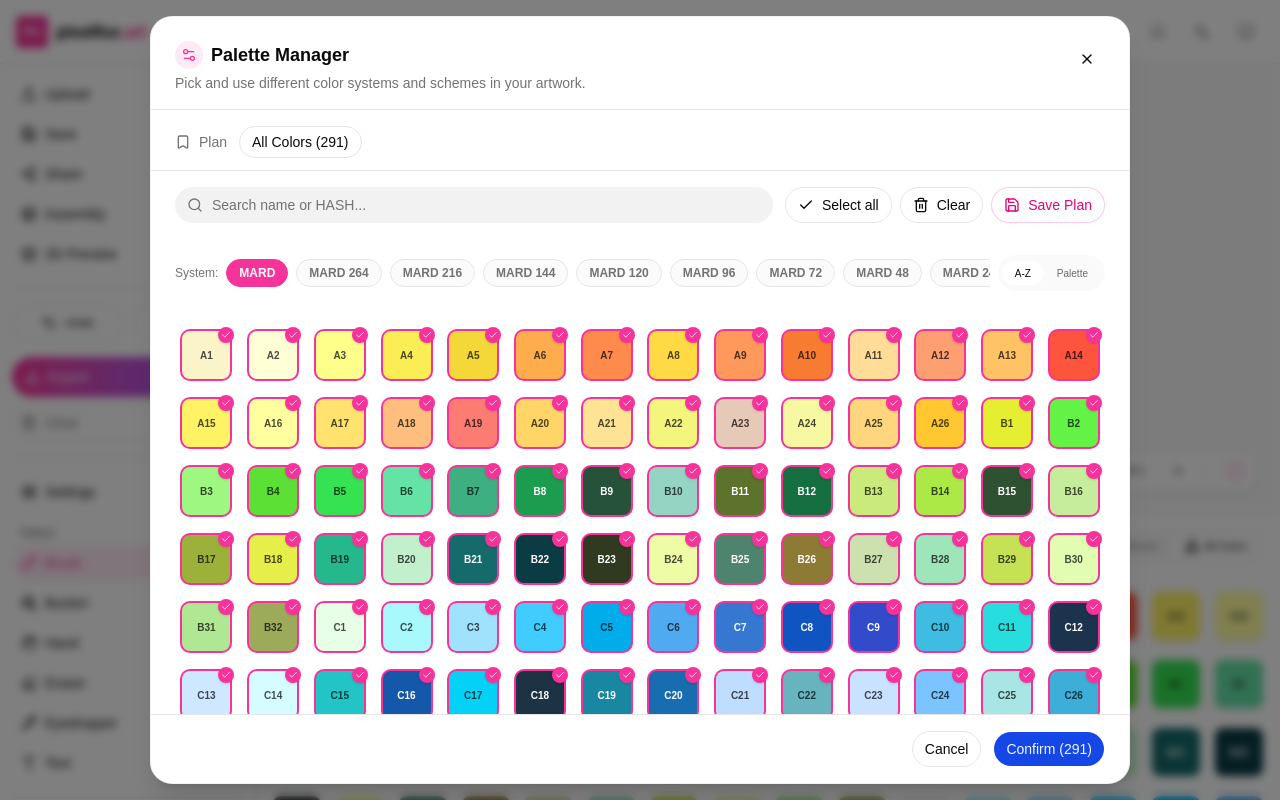
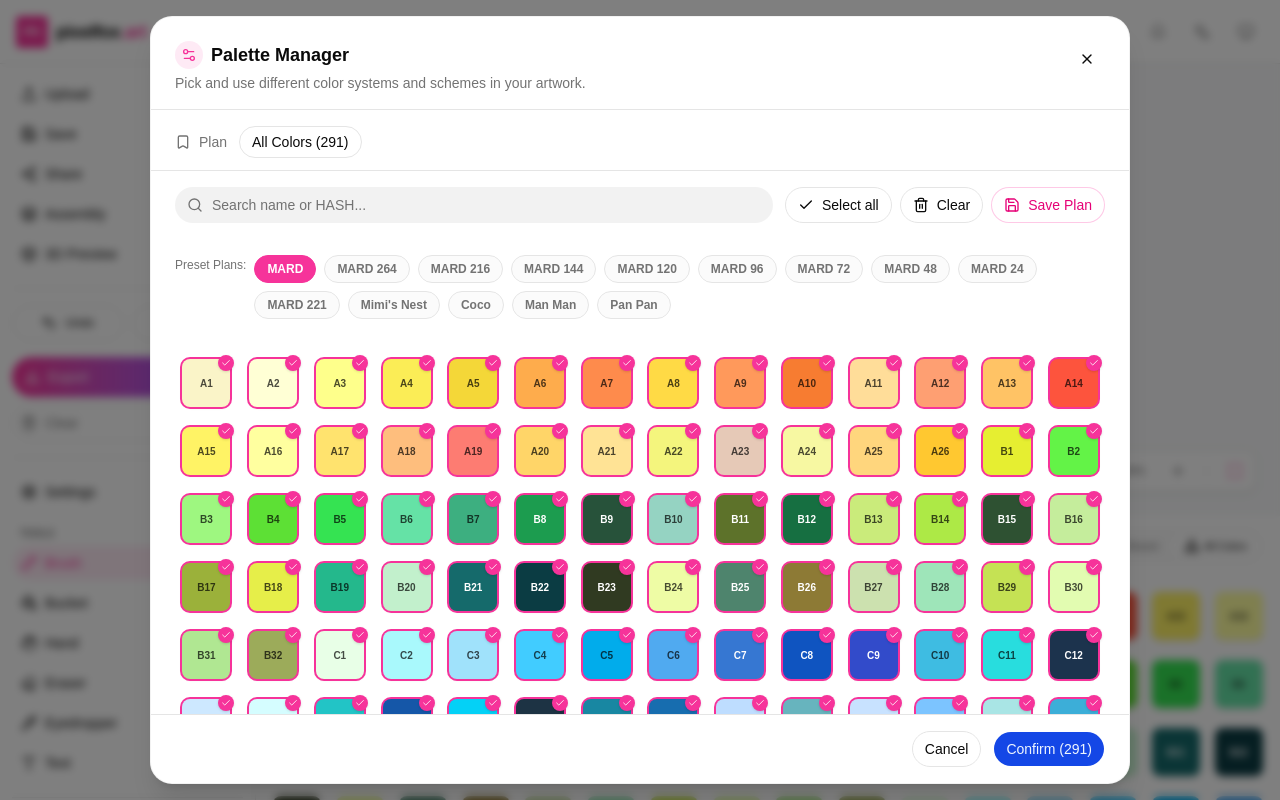
Before and after one commit to alicefung007/pixelfox-frontend, a React (Vite) app: page / in a window 1280 px wide. Both pictures are taken after a click on the button "Manage". Built offline with nearby package versions, Linux system fonts and the light colour scheme.

Commit message:
fix(i18n): rename system filter to preset plans filter
Update translation keys and UI labels to reflect the actual functionality of filtering by preset plans instead of systems. Also adjust layout and temporarily remove unused grouping tabs.

```diff
--- a/src/components/palette/PaletteManageDialog.tsx
+++ b/src/components/palette/PaletteManageDialog.tsx
@@ -235,11 +235,11 @@ export default function PaletteManageDialog({
               </div>
 
               <div className="flex flex-col sm:flex-row items-start sm:items-center justify-between gap-4 mb-4">
-                <div className="flex items-center gap-2 min-w-0 w-full overflow-x-auto scrollbar-hide -mx-2 px-2">
-                  <span className="text-xs text-muted-foreground shrink-0">
-                    {t("palette.manageDialog.systemFilter")}
+                <div className="flex items-start gap-2 min-w-0 w-full flex-nowrap -mx-2 px-2">
+                  <span className="text-xs text-muted-foreground shrink-0 mt-0.5">
+                    {t("palette.manageDialog.presetPlansFilter")}
                   </span>
-                  <div className="flex gap-2 shrink-0">
+                  <div className="flex gap-2 flex-wrap min-w-0">
                     {SYSTEM_PALETTES.map((p) => {
                       const active = systemFilter === p.id;
                       return (
@@ -266,7 +266,7 @@ export default function PaletteManageDialog({
                   </div>
                 </div>
 
-                <Tabs
+                {/* <Tabs
                   value={groupMode}
                   onValueChange={(v) => setGroupMode(v as "letters" | "palette")}
                 >
@@ -278,7 +278,7 @@ export default function PaletteManageDialog({
                       {t("palette.manageDialog.groupPalette")}
                     </TabsTrigger>
                   </TabsList>
-                </Tabs>
+                </Tabs> */}
               </div>
 
               <div className="rounded-3xl bg-background/40 p-1">
--- a/src/i18n/locales/en.json
+++ b/src/i18n/locales/en.json
@@ -63,7 +63,7 @@
       "selectAll": "Select all",
       "clear": "Clear",
       "saveScheme": "Save Plan",
-      "systemFilter": "System:",
+      "presetPlansFilter": "Preset Plans:",
       "groupLetters": "A-Z",
       "groupPalette": "Palette",
       "cancel": "Cancel",
--- a/src/i18n/locales/ja.json
+++ b/src/i18n/locales/ja.json
@@ -63,7 +63,7 @@
       "selectAll": "全選択",
       "clear": "クリア",
       "saveScheme": "Plan として保存",
-      "systemFilter": "システム:",
+      "presetPlansFilter": "プリセットプラン:",
       "groupLetters": "文字グループ",
       "groupPalette": "パレット",
       "cancel": "キャンセル",
--- a/src/i18n/locales/ko.json
+++ b/src/i18n/locales/ko.json
@@ -63,7 +63,7 @@
       "selectAll": "전체 선택",
       "clear": "비우기",
       "saveScheme": "Plan 저장",
-      "systemFilter": "시스템:",
+      "presetPlansFilter": "프리셋 플랜:",
       "groupLetters": "문자 그룹",
       "groupPalette": "팔레트 그룹",
       "cancel": "취소",
--- a/src/i18n/locales/zh.json
+++ b/src/i18n/locales/zh.json
@@ -63,7 +63,7 @@
       "selectAll": "全选",
       "clear": "清空",
       "saveScheme": "存为 Plan",
-      "systemFilter": "筛选系统:",
+      "presetPlansFilter": "预设方案:",
       "groupLetters": "字母分组",
       "groupPalette": "色盘分组",
       "cancel": "取消",
```
